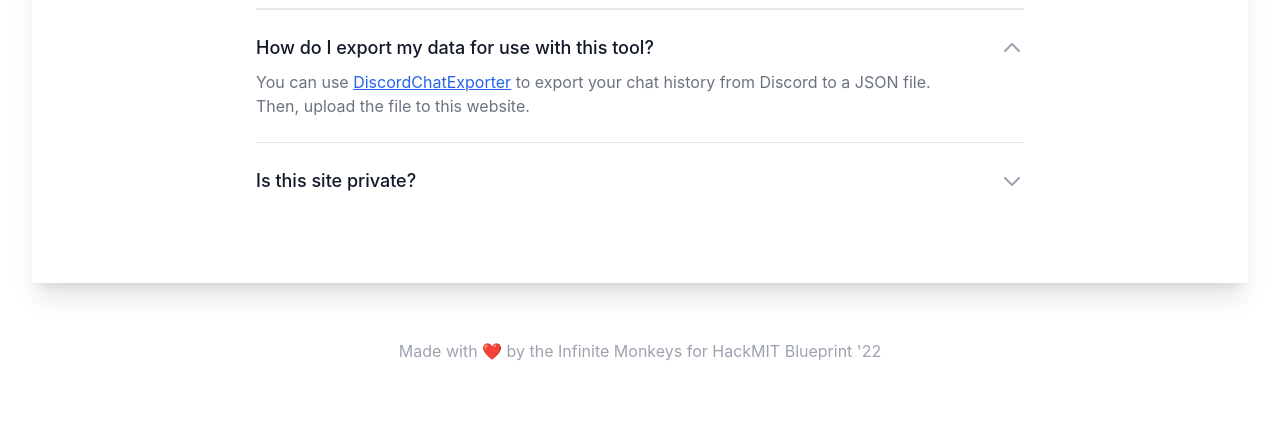
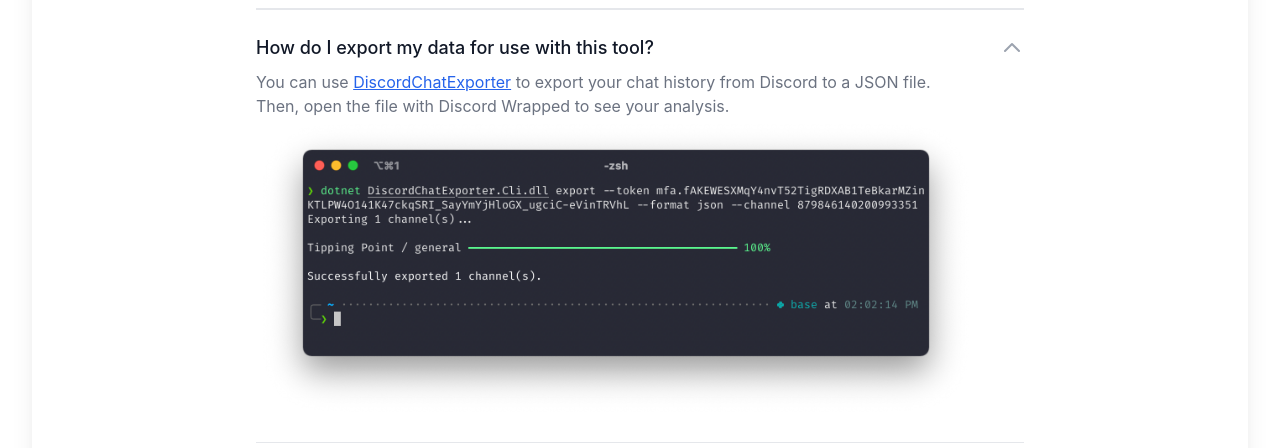
Before and after one commit to Quartzic/discord-wrapped, a React (Create React App) app: page / in a window 1280 px wide. Both pictures are taken after a click on the button "How do I export my data for use with this tool?". Shown: the part 352-800 px from the top of the page. Built offline with nearby package versions, Linux system fonts and the light colour scheme.

Commit message:
add screenshot to FAQ

```diff
--- a/src/components/Main.js
+++ b/src/components/Main.js
@@ -16,6 +16,7 @@
 import CallInfoModule from "./VisualizationModules/CallInfoModule.js";
 import StatsCards from "./LayoutModules/StatsCards.js";
 import FAQ from "./LayoutModules/FAQ.js";
+import export_image from '../assets/images/export.png';
 import * as calc from "../DataOrg.js";
 class Main extends React.Component {
   constructor() {
@@ -79,7 +80,9 @@
                   DiscordChatExporter
                 </a>{" "}
                 to export your chat history from Discord to a JSON file.
-                Then, upload the file to this website.
+                Then, open the file with Discord Wrapped to see your analysis.
+
+                <img src={export_image}></img>
               </p>
             ),
           },
@@ -88,7 +91,7 @@
             answer: (
               <>
                 <p>
-                  Discord Chat Analyzer runs entirely in-browser and{" "}
+                  Discord Wrapped runs entirely in-browser and{" "}
                   <b>does not store or send any chat data</b>. We use{" "}
                   <a
                     href="https://www.goatcounter.com"
```
Also changed, not shown: src/assets/images/export.png (added).
